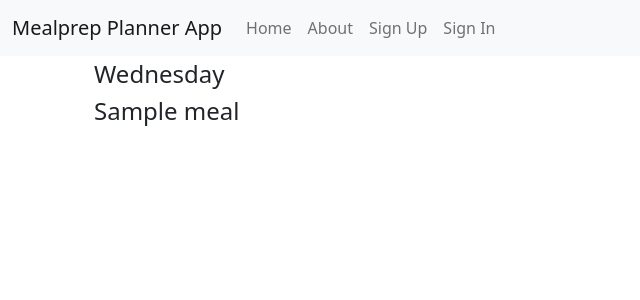
After one commit to celord/mealprep, a Django app: page /plan/list/ in a window 1280 px wide. The commit adds this page. Shown: the top 300 px of the page, without its empty margins (0-640 px from the left). Run offline with Django 3.2, Linux system fonts and the light colour scheme; tables that the repository leaves empty hold one stand-in row (values such as "Sample post"); parts of the project's set-up code (start-up, migrations or seed data) failed here and were passed over; some libraries are stand-ins or nearby versions.

Commit message:
adding views

```diff
--- a/config/settings/base.py
+++ b/config/settings/base.py
@@ -75,6 +75,7 @@ THIRD_PARTY_APPS = [
     "rest_framework.authtoken",
     "corsheaders",
     "drf_spectacular",
+    "django_htmx",
 ]
 
 LOCAL_APPS = [
--- a/mealprep_planner_app/templates/base.html
+++ b/mealprep_planner_app/templates/base.html
@@ -2,111 +2,79 @@
 {% get_current_language as LANGUAGE_CODE %}
 <html lang="{{ LANGUAGE_CODE }}">
     <head>
-    <meta charset="utf-8">
-    <meta http-equiv="x-ua-compatible" content="ie=edge">
+        <meta charset="utf-8" />
+        <meta http-equiv="x-ua-compatible" content="ie=edge" />
         <title>{% block title %}Mealprep Planner App{% endblock title %}</title>
-    <meta name="viewport" content="width=device-width, initial-scale=1.0">
-    <meta name="description" content="Mealprep Project">
-    <meta name="author" content="Cesar Garcia">
+        <meta name="viewport" content="width=device-width, initial-scale=1.0" />
+        <meta name="description" content="Mealprep Project" />
+        <meta name="author" content="Cesar Garcia" />
 
-    <link rel="icon" href="{% static 'images/favicons/favicon.ico' %}">
+        <link rel="icon" href="{% static 'images/favicons/favicon.ico' %}" />
 
         {% block css %}
         <!-- Latest compiled and minified Bootstrap CSS -->
-    <link rel="stylesheet" href="https://cdnjs.cloudflare.com/ajax/libs/bootstrap/5.1.3/css/bootstrap.min.css" integrity="sha512-GQGU0fMMi238uA+a/bdWJfpUGKUkBdgfFdgBm72SUQ6BeyWjoY/ton0tEjH+OSH9iP4Dfh+7HM0I9f5eR0L/4w==" crossorigin="anonymous" referrerpolicy="no-referrer" />
+        <link
+            rel="stylesheet"
+            href="https://cdnjs.cloudflare.com/ajax/libs/bootstrap/5.1.3/css/bootstrap.min.css"
+            integrity="sha512-GQGU0fMMi238uA+a/bdWJfpUGKUkBdgfFdgBm72SUQ6BeyWjoY/ton0tEjH+OSH9iP4Dfh+7HM0I9f5eR0L/4w=="
+            crossorigin="anonymous"
+            referrerpolicy="no-referrer"
+        />
 
         <!-- Your stuff: Third-party CSS libraries go here -->
         <!-- This file stores project-specific CSS -->
-    <link href="{% static 'css/project.css' %}" rel="stylesheet">
+        <link href="{% static 'css/project.css' %}" rel="stylesheet" />
         {% endblock %}
         <!-- Le javascript
     ================================================== -->
         {# Placed at the top of the document so pages load faster with defer #}
         {% block javascript %}
         <!-- Bootstrap JS -->
-      <script defer src="https://cdnjs.cloudflare.com/ajax/libs/bootstrap/5.1.3/js/bootstrap.min.js" integrity="sha512-OvBgP9A2JBgiRad/mM36mkzXSXaJE9BEIENnVEmeZdITvwT09xnxLtT4twkCa8m/loMbPHsvPl0T8lRGVBwjlQ==" crossorigin="anonymous" referrerpolicy="no-referrer"></script>
+        <script
+            defer
+            src="https://cdnjs.cloudflare.com/ajax/libs/bootstrap/5.1.3/js/bootstrap.min.js"
+            integrity="sha512-OvBgP9A2JBgiRad/mM36mkzXSXaJE9BEIENnVEmeZdITvwT09xnxLtT4twkCa8m/loMbPHsvPl0T8lRGVBwjlQ=="
+            crossorigin="anonymous"
+            referrerpolicy="no-referrer"
+        ></script>
         <!-- Your stuff: Third-party javascript libraries go here -->
 
         <!-- place project specific Javascript in this file -->
         <script defer src="{% static 'js/project.js' %}"></script>
 
         {% endblock javascript %}
-
     </head>
 
     <body>
-
-    <div class="mb-1">
-      <nav class="navbar navbar-expand-md navbar-light bg-light">
-        <div class="container-fluid">
-          <button class="navbar-toggler navbar-toggler-right" type="button" data-bs-toggle="collapse" data-bs-target="#navbarSupportedContent" aria-controls="navbarSupportedContent" aria-expanded="false" aria-label="Toggle navigation">
-            <span class="navbar-toggler-icon"></span>
-          </button>
-          <a class="navbar-brand" href="{% url 'home' %}">Mealprep Planner App</a>
-
-          <div class="collapse navbar-collapse" id="navbarSupportedContent">
-            <ul class="navbar-nav mr-auto">
-              <li class="nav-item active">
-                <a class="nav-link" href="{% url 'home' %}">Home <span class="visually-hidden">(current)</span></a>
-              </li>
-              <li class="nav-item">
-                <a class="nav-link" href="{% url 'about' %}">About</a>
-              </li>
-              {% if request.user.is_authenticated %}
-                <li class="nav-item">
-                  {# URL provided by django-allauth/account/urls.py #}
-                  <a class="nav-link" href="{% url 'users:detail' request.user.username  %}">{% translate "My Profile" %}</a>
-                </li>
-                <li class="nav-item">
-                  {# URL provided by django-allauth/account/urls.py #}
-                  <a class="nav-link" href="{% url 'account_logout' %}">{% translate "Sign Out" %}</a>
-                </li>
-              {% else %}
-                {% if ACCOUNT_ALLOW_REGISTRATION %}
-              <li class="nav-item">
-                {# URL provided by django-allauth/account/urls.py #}
-                <a id="sign-up-link" class="nav-link" href="{% url 'account_signup' %}">{% translate "Sign Up" %}</a>
-              </li>
-              {% endif %}
-                <li class="nav-item">
-                  {# URL provided by django-allauth/account/urls.py #}
-                  <a id="log-in-link" class="nav-link" href="{% url 'account_login' %}">{% translate "Sign In" %}</a>
-                </li>
-              {% endif %}
-            </ul>
-          </div>
-        </div>
-      </nav>
-
-    </div>
+        <div class="mb-1">{% include "sections/navbar.html" %}</div>
 
         <div class="container">
-
-      {% if messages %}
-        {% for message in messages %}
-          <div class="alert alert-dismissible {% if message.tags %}alert-{{ message.tags }}{% endif %}">
+            {% if messages %} {% for message in messages %}
+            <div
+                class="alert alert-dismissible {% if message.tags %}alert-{{ message.tags }}{% endif %}"
+            >
                 {{ message }}
-            <button type="button" class="btn-close" data-bs-dismiss="alert" aria-label="Close"></button>
+                <button
+                    type="button"
+                    class="btn-close"
+                    data-bs-dismiss="alert"
+                    aria-label="Close"
+                ></button>
             </div>
-        {% endfor %}
-      {% endif %}
-
-      {% block content %}
+            {% endfor %} {% endif %} {% block content %}
             <p>Use this document as a way to quick start any new project.</p>
             {% endblock content %}
+        </div>
+        <!-- /container -->
 
-    </div> <!-- /container -->
-
-    {% block modal %}{% endblock modal %}
-
-    {% block inline_javascript %}
-    {% comment %}
-    Script tags with only code, no src (defer by default). To run
-    with a "defer" so that you run inline code:
+        {% block modal %}{% endblock modal %} {% block inline_javascript %}
+        {%comment %} Script tags with only code, no src (defer by default). To
+        run with a "defer" so that you run inline code:
         <script>
-      window.addEventListener('DOMContentLoaded', () => {/* Run whatever you want */});
+            window.addEventListener("DOMContentLoaded", () => {
+                /* Run whatever you want */
+            });
         </script>
-    {% endcomment %}
-    {% endblock inline_javascript %}
+        {% endcomment %} {% endblock inline_javascript %}
     </body>
 </html>
--- /dev/null
+++ b/mealprep_planner_app/templates/planner/list_plan.view.html
@@ -0,0 +1,6 @@
+{% extends "base.html" %} {% block content %} {% for plan in plans %}
+<div class="container">
+    <div class="h4">{{ plan.date|date:"l" }}</div>
+    <div class="h4">{{ plan.meal }}</div>
+</div>
+{% endfor %} {% endblock content %}
--- /dev/null
+++ b/mealprep_planner_app/templates/sections/navbar.html
@@ -0,0 +1,66 @@
+{% load static i18n %} {% get_current_language as LANGUAGE_CODE %}
+<nav class="navbar navbar-expand-md navbar-light bg-light">
+    <div class="container-fluid">
+        <button
+            class="navbar-toggler navbar-toggler-right"
+            type="button"
+            data-bs-toggle="collapse"
+            data-bs-target="#navbarSupportedContent"
+            aria-controls="navbarSupportedContent"
+            aria-expanded="false"
+            aria-label="Toggle navigation"
+        >
+            <span class="navbar-toggler-icon"></span>
+        </button>
+        <a class="navbar-brand" href="{% url 'home' %}">Mealprep Planner App</a>
+
+        <div class="collapse navbar-collapse" id="navbarSupportedContent">
+            <ul class="navbar-nav mr-auto">
+                <li class="nav-item active">
+                    <a class="nav-link" href="{% url 'home' %}"
+                        >Home <span class="visually-hidden">(current)</span></a
+                    >
+                </li>
+                <li class="nav-item">
+                    <a class="nav-link" href="{% url 'about' %}">About</a>
+                </li>
+                {% if request.user.is_authenticated %}
+                <li class="nav-item">
+                    {# URL provided by django-allauth/account/urls.py #}
+                    <a
+                        class="nav-link"
+                        href="{% url 'users:detail' request.user.username  %}"
+                        >{% translate "My Profile" %}</a
+                    >
+                </li>
+                <li class="nav-item">
+                    {# URL provided by django-allauth/account/urls.py #}
+                    <a class="nav-link" href="{% url 'account_logout' %}"
+                        >{% translate "Sign Out" %}</a
+                    >
+                </li>
+                {% else %} {% if ACCOUNT_ALLOW_REGISTRATION %}
+                <li class="nav-item">
+                    {# URL provided by django-allauth/account/urls.py #}
+                    <a
+                        id="sign-up-link"
+                        class="nav-link"
+                        href="{% url 'account_signup' %}"
+                        >{% translate "Sign Up" %}</a
+                    >
+                </li>
+                {% endif %}
+                <li class="nav-item">
+                    {# URL provided by django-allauth/account/urls.py #}
+                    <a
+                        id="log-in-link"
+                        class="nav-link"
+                        href="{% url 'account_login' %}"
+                        >{% translate "Sign In" %}</a
+                    >
+                </li>
+                {% endif %}
+            </ul>
+        </div>
+    </div>
+</nav>
--- a/planner/urls.py
+++ b/planner/urls.py
@@ -1,8 +1,9 @@
 from django.urls import path
 
-from .views import FoodCreateView, MealCreateView, create_weekly_plan
+from .views import FoodCreateView, MealCreateView, create_weekly_plan, HomeView
 
 urlpatterns = [
+    path("list/", HomeView.as_view(), name="plan-list"),
     path("create/", create_weekly_plan, name="create-weekly-plan"),
     path("create_food/", FoodCreateView.as_view(), name="create-food"),
     path("create_meal/", MealCreateView.as_view(), name="create-meal"),
--- a/planner/views.py
+++ b/planner/views.py
@@ -1,9 +1,23 @@
+from typing import Any, Dict
 from django.shortcuts import HttpResponseRedirect  # get_object_or_404,
 from django.template.response import TemplateResponse
 from django.views.generic.edit import CreateView
+from django.views.generic.list import ListView
+
 
 from .forms import AddPlanForm
-from .models import Food, Meal
+from .models import Food, Meal, Plan
+
+
+class HomeView(ListView):
+
+    template_name = "planner/list_plan.view.html"
+    model = Plan
+    context_object_name = "plans"
+
+    def get_context_data(self, **kwargs: Any) -> Dict[str, Any]:
+        context = super(HomeView, self).get_context_data(**kwargs)
+        return context
 
 
 def create_weekly_plan(request):
--- a/requirements/base.txt
+++ b/requirements/base.txt
@@ -20,3 +20,4 @@ djangorestframework==3.13.1  # https://github.com/encode/django-rest-framework
 django-cors-headers==3.11.0 # https://github.com/adamchainz/django-cors-headers
 # DRF-spectacular for api documentation
 drf-spectacular==0.21.1
+django-htmx==1.11.0 #https://github.com/adamchainz/django-htmx
```
Also changed, not shown: mealprep_planner_app/utils/views.py (added, +44 -0 lines), 2 other files. Lines whose indentation alone changed are shown as unchanged.
